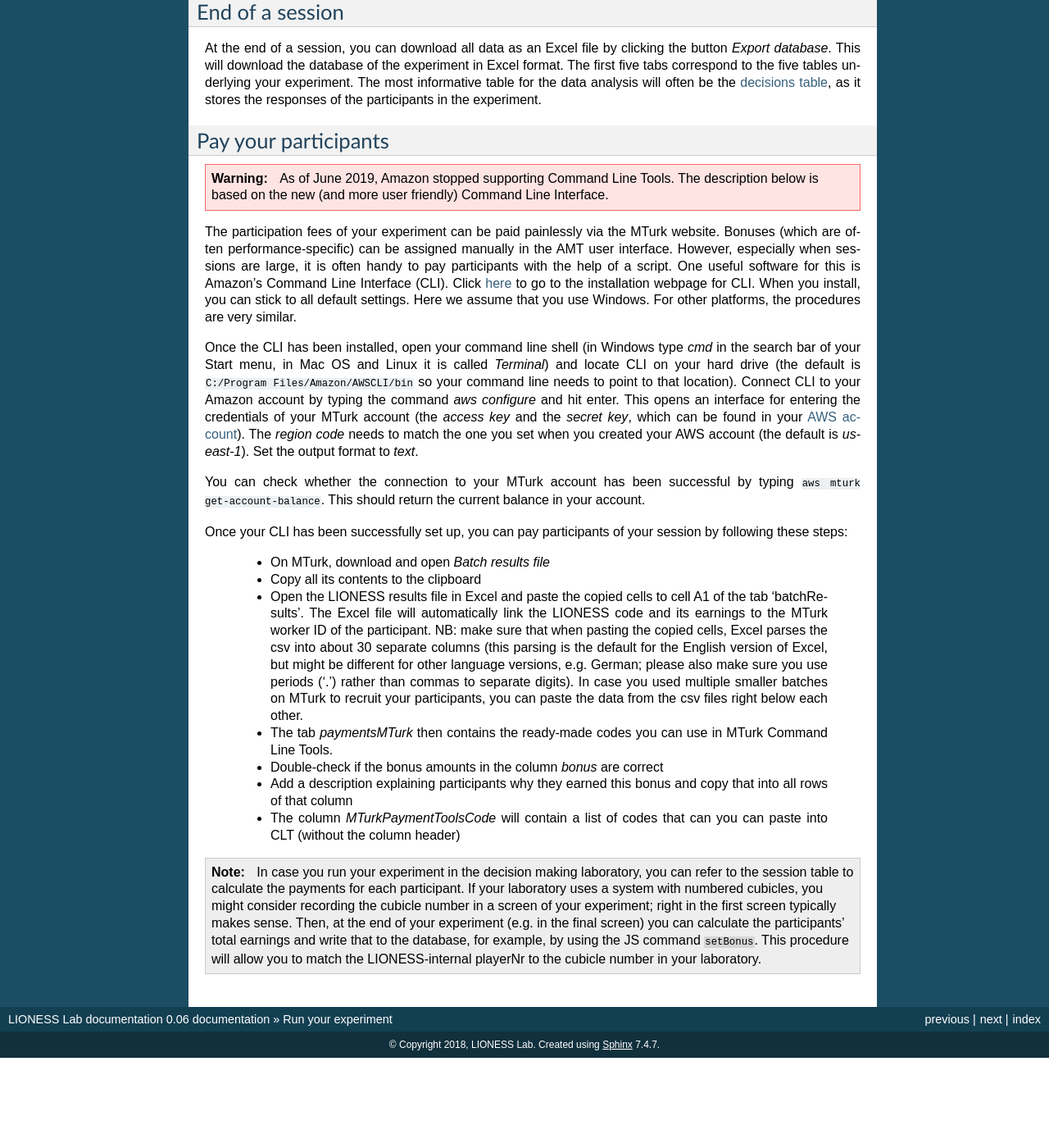
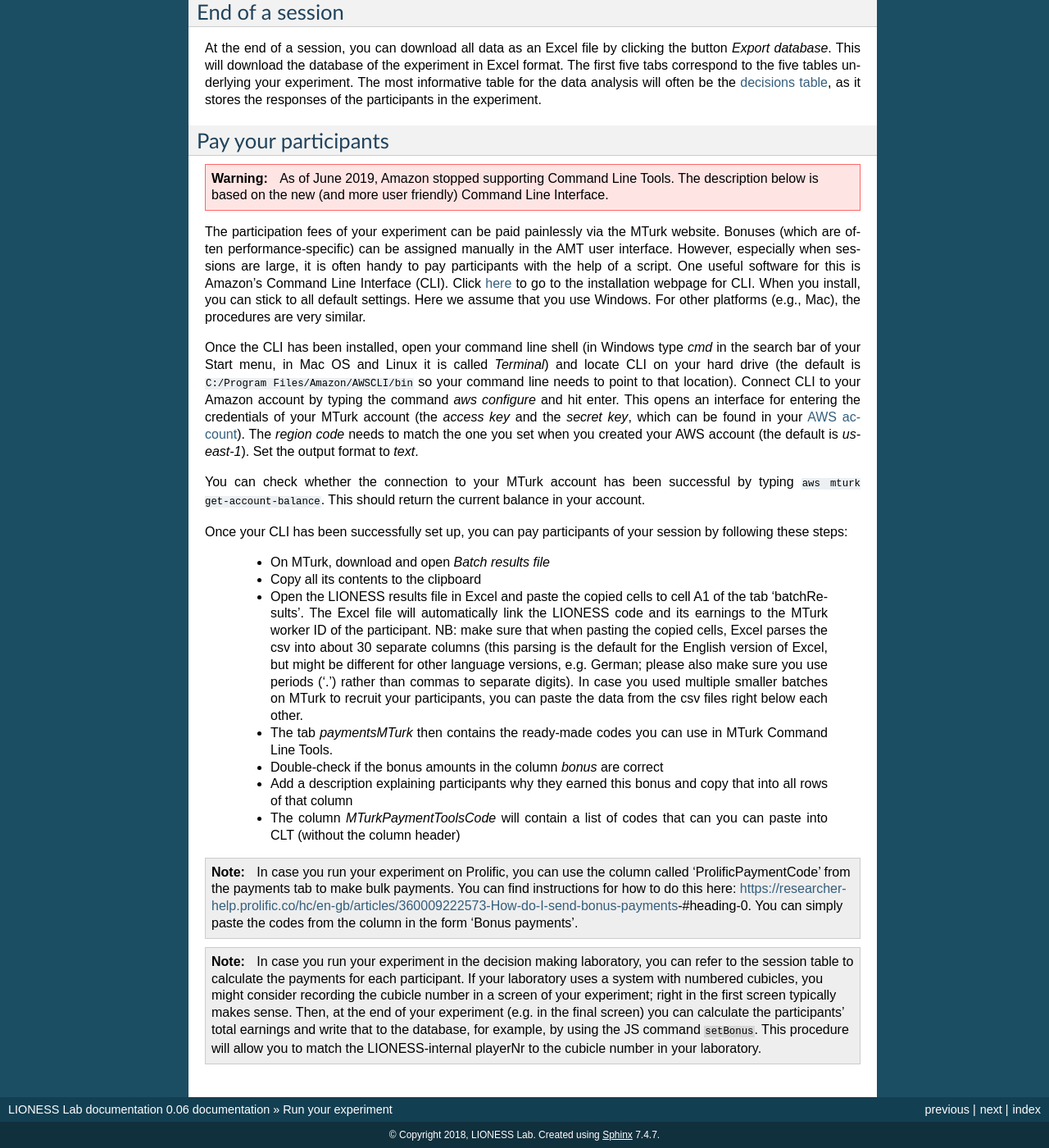
Before and after one commit to marcusgia2505/LIONESS_doc, a Sphinx documentation site: the page built from docs/0304_run.rst, in a window 1280 px wide and 1400 px high, scrolled down 1263 px. Shown: the whole window at 82% size. Built offline with Sphinx 7.4.7, drawn with Linux system fonts in a browser that asks for light colours; before the commit the page ends 2553 px from its top, so only the background shows below that; some of the changed text lies outside the part shown.

Commit message:
Update 0304_run.rst

```diff
--- a/docs/0304_run.rst
+++ b/docs/0304_run.rst
@@ -4,7 +4,7 @@
 Run your experiment
 ===================
 
-Once you have completed testing and setting up your experiment, you can run your LIONESS experiment online. Here we describe the steps to collect data with participants recruited from `Amazon Mechanical Turk <http://www.mturk.com>`__. Before you run your experiment online, it is useful to take a look at `this <https://link.springer.com/article/10.1007/s10683-017-9527-2>`__ paper discussing best practices and methodological details of conducting interactive experiments online.
+Once you have completed testing and setting up your experiment, you can run your LIONESS experiment online. Here we describe the steps to collect data with participants recruited from `Amazon Mechanical Turk <http://www.mturk.com>`__. Procedures for Prolific are very similar. Before you run your experiment online, it is useful to take a look at `this <https://link.springer.com/article/10.1007/s10683-017-9527-2>`__ paper discussing best practices and methodological details of conducting interactive experiments online.
 
 .. note:: LIONESS experiments can of course also be used in the physical decision making laboratory. As dropouts are very unlikely to occur, please make sure that you set the parameter dropoutHandling to *disable exclusion*.
 
@@ -47,7 +47,7 @@ Pay your participants
 
 .. warning:: As of June 2019, Amazon stopped supporting Command Line Tools. The description below is based on the new (and more user friendly) Command Line Interface.
 
-The participation fees of your experiment can be paid painlessly via the MTurk website. Bonuses (which are often performance-specific) can be assigned manually in the AMT user interface. However, especially when sessions are large, it is often handy to pay participants with the help of a script. One useful software for this is Amazon's Command Line Interface (CLI). Click `here <https://docs.aws.amazon.com/cli/latest/userguide/cli-chap-install.html>`__ to go to the installation webpage for CLI. When you install, you can stick to all default settings. Here we assume that you use Windows. For other platforms, the procedures are very similar.
+The participation fees of your experiment can be paid painlessly via the MTurk website. Bonuses (which are often performance-specific) can be assigned manually in the AMT user interface. However, especially when sessions are large, it is often handy to pay participants with the help of a script. One useful software for this is Amazon's Command Line Interface (CLI). Click `here <https://docs.aws.amazon.com/cli/latest/userguide/cli-chap-install.html>`__ to go to the installation webpage for CLI. When you install, you can stick to all default settings. Here we assume that you use Windows. For other platforms (e.g., Mac), the procedures are very similar.
 
 Once the CLI has been installed, open your command line shell (in Windows type *cmd* in the search bar of your Start menu, in Mac OS and Linux it is called *Terminal*) and locate CLI on your hard drive (the default is ``C:/Program Files/Amazon/AWSCLI/bin`` so your command line needs to point to that location). Connect CLI to your Amazon account by typing the command *aws configure* and hit enter. This opens an interface for entering the credentials of your MTurk account (the *access key* and the *secret key*, which can be found in your `AWS account <https://help.bittitan.com/hc/en-us/articles/115008255268-How-do-I-find-my-AWS-Access-Key-and-Secret-Access-Key->`_). The *region code* needs to match the one you set when you created your AWS account (the default is *us-east-1*). Set the output format to *text*.
 
@@ -63,4 +63,6 @@ Once your CLI has been successfully set up, you can pay participants of your ses
  - Add a description explaining participants why they earned this bonus and copy that into all rows of that column
  - The column *MTurkPaymentToolsCode* will contain a list of codes that can you can paste into CLT (without the column header)
 
+.. note:: In case you run your experiment on Prolific, you can use the column called 'ProlificPaymentCode' from the payments tab to make bulk payments. You can find instructions for how to do this here: https://researcher-help.prolific.co/hc/en-gb/articles/360009222573-How-do-I-send-bonus-payments-#heading-0. You can simply paste the codes from the column in the form 'Bonus payments'.
+
 .. note:: In case you run your experiment in the decision making laboratory, you can refer to the session table to calculate the payments for each participant. If your laboratory uses a system with numbered cubicles, you might consider recording the cubicle number in a screen of your experiment; right in the first screen typically makes sense. Then, at the end of your experiment (e.g. in the final screen) you can calculate the participants' total earnings and write that to the database, for example, by using the JS command ``setBonus``. This procedure will allow you to match the LIONESS-internal playerNr to the cubicle number in your laboratory.
```
